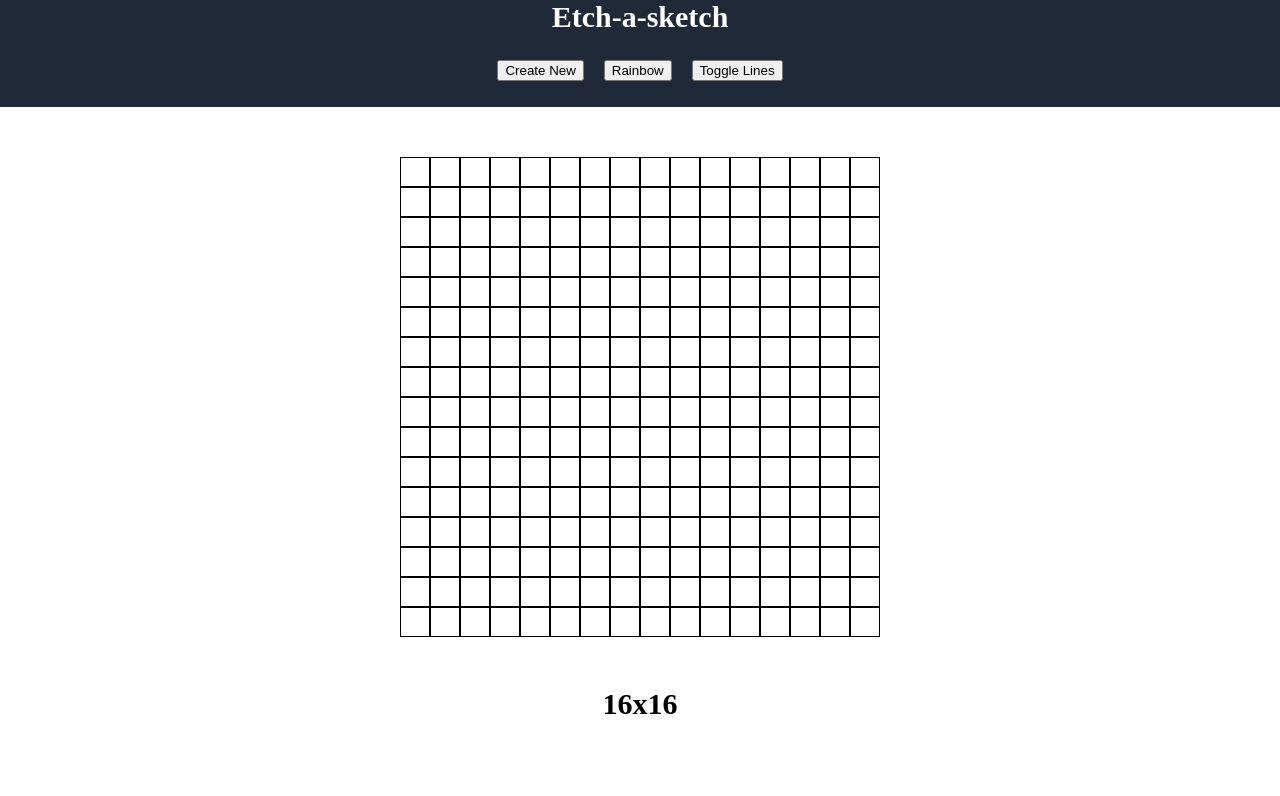
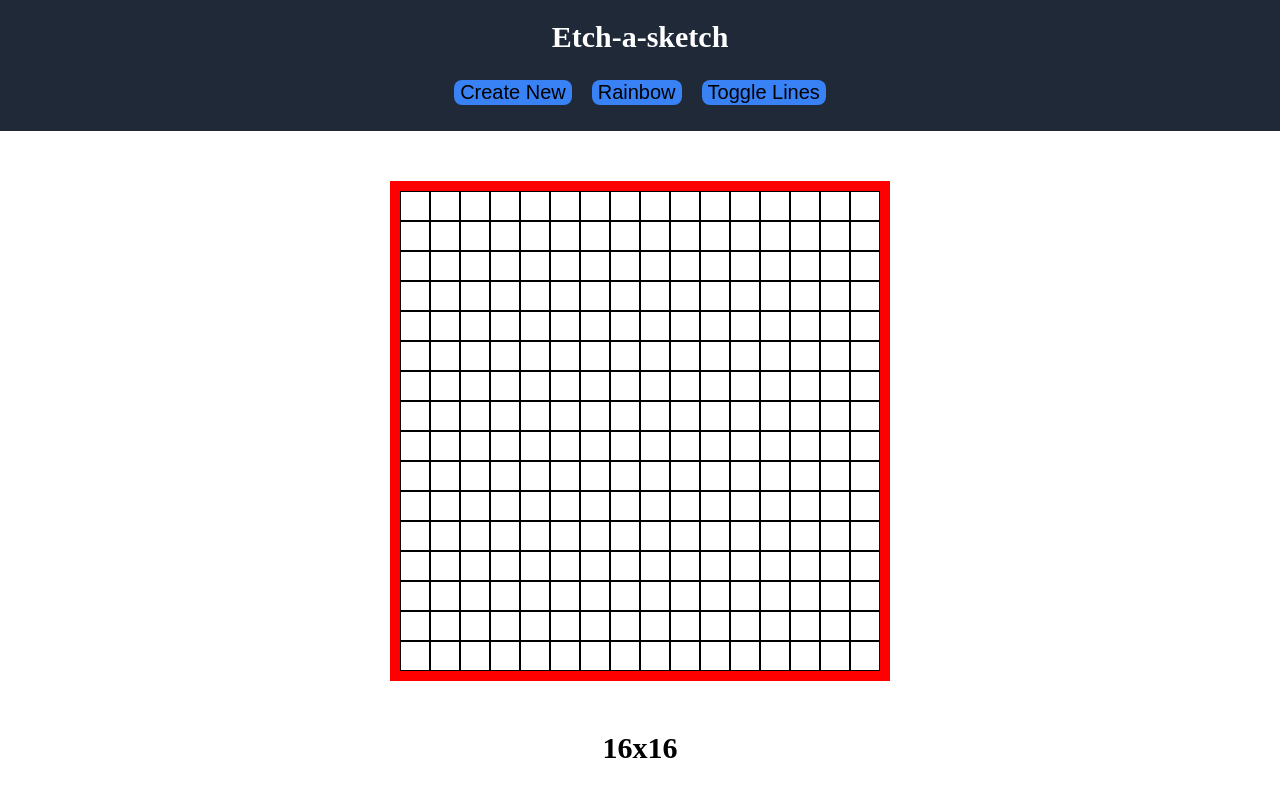
Before and after one commit to ahmedifrah/Etch-a-sketch, a plain HTML site: page index.html in a window 1280 px wide. Drawn offline with Linux system fonts and the light colour scheme.

Commit message:
add border to container

```diff
--- a/style.css
+++ b/style.css
@@ -12,16 +12,18 @@ body {
 }
 
 .title{
+    padding-top: 20px;
     color: white;
     font-size: 30px;
     font-weight: bold;
 }
 
-.container div {
+.box {
     border: 1px solid black;
 }
 .container{
     display: grid;
+    border: 10px solid red;
     grid-template-columns: repeat(16, 1fr);
     grid-auto-rows: auto;
     width: 480px;
@@ -47,3 +49,10 @@ ul {
 li {
     margin: 10px;
 }
+
+button {
+    font-size: 20px;
+    border: none;
+    border-radius: 8px;
+    background-color: #3882f6;
+}
```
